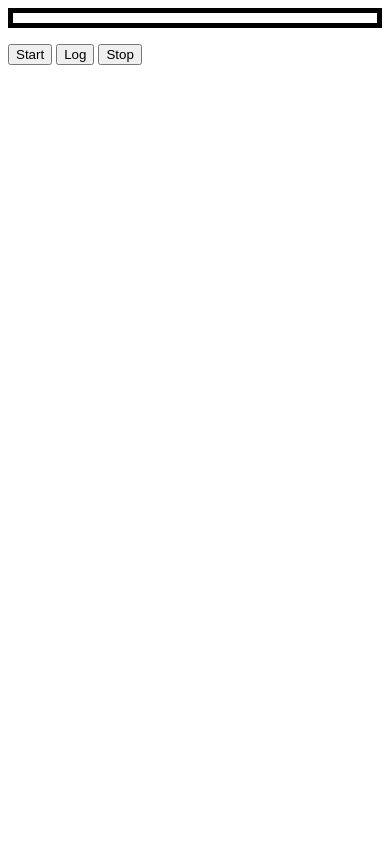
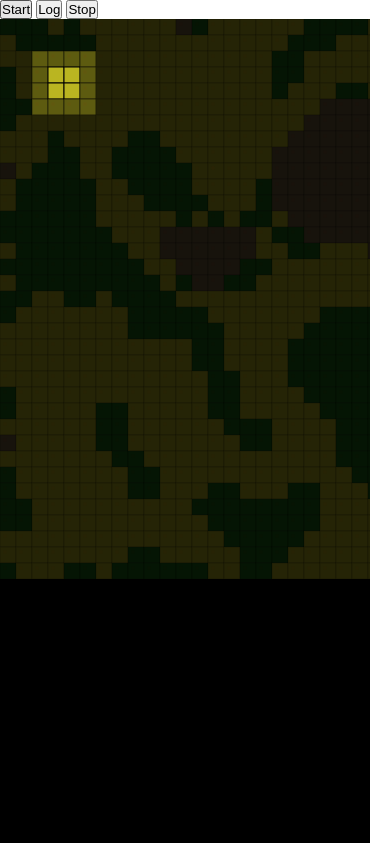
Before and after one commit to gtrabbit/resource-management, a plain HTML site: page index.html in a window 390 px wide. Drawn offline with Linux system fonts and the light colour scheme.

Commit message:
feat: clicking map converts tiles
First step toward actual player interaction. Clicking
the map (only those tiles visible from the home are
interactive) now converts wilds to civic.

```diff
--- a/index.html
+++ b/index.html
@@ -10,10 +10,6 @@
 
 	<main>
 
-		<div class="map" id="map"> </div>
-		<p id="resources">
-
-		</p>
 		<button id="grow"> Start </button>
 		<button id="log"> Log </button>
 	 	<button id="stop"> Stop </button>
--- a/js/core/Civic.js
+++ b/js/core/Civic.js
@@ -1,7 +1,7 @@
 define(['core/Square'], function(Square){
 	return class Civic extends Square {
-		constructor(x, y, maxWidth, maxHeight, terrain){
-			super(x, y, maxWidth, maxHeight, terrain);
+		constructor(x, y, grid, terrain){
+			super(x, y, grid, terrain);
 			this.usage = 'field';
 			this.type = 'civic';
 			this.currentThreat = 0;
@@ -11,6 +11,15 @@ define(['core/Square'], function(Square){
 		build(structure){
 			this.usage = structure;
 		}
+
+		render(){
+			this.ui.alpha = 1;
+
+		}
+
+		setListener(){
+
+		}
 	}
 
 
--- a/js/core/Game.js
+++ b/js/core/Game.js
@@ -1,23 +1,29 @@
-define(['home/Home'], function(Home){
+define(function(){
 
 
 	return class Game{
-		constructor(growthRate, width, height, stage){
+		constructor(growthRate, width, height, stage, renderer){
 			this.growthRate = growthRate;
 			this.width = width;
 			this.height = height;
-			this.stage = stage
+			this.stage = stage;
+			this.renderer = renderer;
+			this.turns = 0;
 
 		}
 
 
+
 		update(){
+			this.turns++;
+			this.grid.home.update();
 			this.grid.update();
-	    	this.home.update();
+			this.render();
+			console.log(this.turns)
+
 		}
 
-		render(){
-			this.stage.removeChildren();
+		setStage(){
 			this.grid.rows.forEach((a,j)=>{
 				a.forEach((b,k)=>{
 					b.makeUI();
@@ -26,6 +32,10 @@ define(['home/Home'], function(Home){
 			})
 		}
 
+		render(){
+			this.renderer.render(this.stage);
+		}
+
 	}
 
 })
--- a/js/core/Grid.js
+++ b/js/core/Grid.js
@@ -1,36 +1,43 @@
 define(['core/Wilds', 'home/Home', 'core/Civic', 'core/Terrain'],
 	function(Wilds, Home, Civic, Terrain){
 	return class Grid{
-		constructor(height, width, growthRate, homeStart){
-			this.height = height;
-			this.width = width;
+		constructor(game, homeStart){
+			this.height = game.height;
+			this.width = game.width;
 			this.rows = [];
-			this.growthRate = growthRate;
+			this.growthRate = game.growthRate;
+			this.game = game;
 			this.buildMap();
 			this.home = this.makeHome(homeStart, homeStart.map(a=>a+1));
 		}
 
 		makeHome(homeStart, homeEnd){
-			let home = new Home(this, homeStart, homeEnd, {'food': 5});
+			let home = new Home(this, homeStart, homeEnd,
+			{'food': 20, 'wood': 10, 'silver': 50},
+			{'farmers': 2, 'militia': 2, 'artisans': 1, 'commoners': 2, 'woodsmen': 1});
 			for (let x = homeStart[0]; x <= homeEnd[0]; x++){
 				for (let y = homeStart[1]; y <= homeEnd[1]; y++){
 					let starter = new Civic(
 						x,
 					 	y,
-					 	this.width,
-					 	this.height,
+					 	this,
 					 	this.rows[x][y].terrain);
-
+					this.convertTile([x,y], starter)
 					home.territory.push(starter);
-					this.convertTile([x,y], starter)
 				}
 			}
+			home.territory[0].terrain = 'field'
 			home.territory[0].build('farm');
 			return home
 		}
 
 		convertTile(coords, tile){
-			this.rows[coords[0]].splice(coords[1], 1, tile);
+			this.game.stage.removeChild(this.rows[coords[0]].splice(coords[1], 1, tile))
+			tile.makeUI();
+			this.game.stage.addChild(tile.ui);
+			if (this.home && tile.type === 'civic'){
+				this.home.territory.push(tile);
+			}
 		}
 
 		update(){
@@ -45,29 +52,26 @@ define(['core/Wilds', 'home/Home', 'core/Civic', 'core/Terrain'],
 // TODO: Store the functions for each switch case in individual files
 
 		updateTile(tile){
-			switch(tile.type){
-				case 'wilds':
-					let chance = 0;
-					tile.getNeighbors().forEach((a) => {
-						let square = this.rows[a[0]][a[1]];
-						chance += square.hasOwnProperty('dangerValue') ? square.getDanger() : 1;
-						})
-					if (chance > (Math.random() * (tile.growthRate * 40)) + 7.5) tile.setDanger(this.getDanger() + 1);
-					break;
+			if (tile.type === 'wilds'){
+				let chance = 0;
+				let value = 1;
+				tile.getNeighbors().forEach((a) => {
+					let square = this.rows[a[0]][a[1]];
+					chance += square.hasOwnProperty('dangerValue') ? square.getDanger() : 1;
+					})
+				if (tile.terrain === 'hills') chance * 3 && value++;
+				if (tile.terrain === 'forest') chance * 2 && value++;
+				if (chance > (Math.random() * (tile.growthRate * 60)) + 7.5){
+					tile.setDanger(tile.getDanger() + value);
+				}
+			} else {
+				// civic tiles just do nothing? for now at least
+				//though this could be the place where we decide if
+				//a civic tile will be destroyed by the wilds
+			}
 
-				case 'civic':
-					switch(this.usage){
-						case 'farm':
-							this.home.addResource('food', 1);
-							break;
-						default:
-							break;
-					}
+			tile.render();
 
-					break;
-				default:
-					return;
-			}
 		}
 
 		buildMap(){
@@ -75,7 +79,7 @@ define(['core/Wilds', 'home/Home', 'core/Civic', 'core/Terrain'],
 				let col = [];
 				this.rows.push(col)
 				for (let y = 0; y < this.height; y++){
-					let square = new Wilds(x, y, this.height, this.width, 'field', this.growthRate);
+					let square = new Wilds(x, y, this, 'field', this.growthRate);
 					col.push(square);
 				}
 			}
--- a/js/core/Square.js
+++ b/js/core/Square.js
@@ -1,14 +1,15 @@
 define(['core/Game', 'libs/pixi.min'], function(Game){
 	return class Square {
-		constructor(x, y, maxWidth, maxHeight, terrainType){
+		constructor(x, y, grid, terrainType){
 				this.coords = [x, y];
 				this.UID = "" + x + y;
-				this.maxWidth = maxWidth;
-				this.maxHeight = maxHeight;
+				this.grid = grid;
+				this.maxWidth = grid.width;
+				this.maxHeight = grid.height;
 				this.neighbors = this.setNeighbors(x, y);
 				this.terrain = terrainType;
 				this.isExplored = false;
-				this.squareSize = 9;
+				this.squareSize = 16;
 			}
 
 		getNeighbors(){
@@ -33,14 +34,34 @@ define(['core/Game', 'libs/pixi.min'], function(Game){
 					break;
 			}
 
-			ui.lineStyle(1, 0xFFFFFF, 0.5);
+
+			ui.lineStyle(1, 0x000, 1);
 			ui.drawRect(
-				this.coords[0]*this.squareSize,
-				this.coords[1]*this.squareSize,
+				0,
+				0,
 				this.squareSize,
 				this.squareSize)
+
 			ui.endFill();
+			ui.x = this.coords[0]*this.squareSize;
+			ui.y = this.coords[1]*this.squareSize;
+
+
+			let dot = new PIXI.Graphics();
+			dot.beginFill(0xFF0000);
+
+			dot.drawCircle(0, 0, 2);
+			dot.endFill();
+			dot.alpha = 0;
+			dot.x = 5;
+			dot.y = 5;
+			ui.addChild(dot)
 			this.ui = ui;
+			this.setListener()
+		}
+
+		setListener(){
+
 		}
 
 		setNeighbors(x, y){
--- a/js/core/Terrain.js
+++ b/js/core/Terrain.js
@@ -15,7 +15,6 @@ define({
 			grid.forEach((a,j)=>{
 				a.forEach((b,k)=>{
 					let neighbors = b.getNeighbors();
-
 					let environs = {
 						forest: 0,
 						hills: 0,
@@ -26,6 +25,8 @@ define({
 					})
 					if (environs.hills > 3){
 						b.terrain = 'hills';
+					} else if (x > 2 && b.terrain === 'hills' && environs.forest > 2){
+						b.terrain = 'forest';
 					} else if (environs.forest > 5){
 						b.terrain = 'forest';
 					} else if (x > 2 && environs.field > 4 || x > 4){
@@ -35,11 +36,15 @@ define({
 			})
 		}
 
-
+		this.checkMap(grid, size)
 
 	},
 
-	checkMap(grid){
+
+//TODO: complete this function, telling map to re-generate
+//		if we don't have enough of each tile type... which
+//   	should be a % of total land area.
+	checkMap(grid, size){
 		let environs = {
 						forest: 0,
 						hills: 0,
@@ -51,12 +56,28 @@ define({
 			})
 		})
 
+		if (environs.forest < size/7 || environs.hills < size/9){
+			this.resetAll(grid);
+			this.generateTerrain(grid);
+		}
+
 
 	},
 
-	tryRandom(grid, size){
+	resetAll(grid){
+		console.log('infinite loop?')
+		grid.forEach(a=>{
+			a.forEach(b=>{
+				this.resetTile(b);
+			})
+		})
+	},
 
+
+	resetTile(tile){
+		tile.terrain = 'field'
 	},
+
 
 	firstIteration(grid, size){
 
--- a/js/core/Wilds.js
+++ b/js/core/Wilds.js
@@ -1,7 +1,7 @@
-define(['core/Square'], function(Square){
+define(['core/Square', 'core/Civic'], function(Square, Civic){
 	return class Wilds extends Square{
-			constructor(x, y, maxWidth, maxHeight, terrain, growthRate){
-				super(x, y, maxWidth, maxHeight, terrain);
+			constructor(x, y, grid, terrain, growthRate){
+				super(x, y, grid, terrain);
 				this.dangerValue = 1;
 				this.growthRate = growthRate;
 				this.type = "wilds"
@@ -17,8 +17,34 @@ define(['core/Square'], function(Square){
 			}
 
 			takeTurn(){
+				this.render();
+			}
 
-				this.render();
+			setListener(){
+				this.ui.on('pointerup', this.showOptions.bind(this));
+			}
+
+			showOptions(){
+				console.log('click!')
+				let starter = new Civic(
+						this.coords[0],
+					 	this.coords[1],
+					 	this.grid,
+					 	this.terrain);
+				this.grid.convertTile(this.coords, starter);
+				this.grid.game.update();
+			}
+
+			render(){
+				if (!this.isExplored){
+					this.ui.alpha = 0.2
+				} else {
+					this.ui.alpha = 0.5;
+					this.ui.interactive = true;
+					this.ui.buttonMode = true;
+				}
+
+				this.ui.children[0].alpha = this.getDanger()/20;
 			}
 
 		}
--- a/js/home/Home.js
+++ b/js/home/Home.js
@@ -1,19 +1,121 @@
 define(['core/Civic'], function(Civic){
 
 	return class Home {
-		constructor(grid, topLeft, botRight, startingResources){
+		constructor(grid, topLeft, botRight, startingResources, startingPopulation){
 			this.territory = [];
 			this.resources = startingResources;
 			this.grid = grid;
 			this.baseDefense = 10;
+			this.population = startingPopulation;
+			this.popGrowth = 0;
+			this.caps = {
+				'farmers': 10,
+				'artisans': 5,
+				'woodsmen': 8,
+				'militia': 5,
+				'commoners': Infinity,
+				'total': 50
+			}
+			this.costs = {
+				farmers: {
+					'silver': -1,
+					'food': 5,
+					'popGrowth': 0.04
+				},
+				militia: {
+					'silver': -2,
+					'food': -2,
+					'popGrowth': 0
+				},
+				artisans: {
+					'food': -2,
+					'silver': 5,
+					'popGrowth': 0.05
+				},
+				commoners: {
+					'food': -1,
+					'popGrowth': 0.1
+				},
+				woodsmen: {
+					'food': -1,
+					'silver': -1,
+					'wood': 5,
+					'popGrowth': 0.02
+				}
+			}
+
+
+			this.display = this.makeDisplay();
+
 		}
 
-		addResource(type, amount){
-			this.resources[type] += amount;
+		addResource(typeAmount){
+			Object.keys(typeAmount)
+				.filter(a=>(a !== 'popGrowth'))
+				.forEach(a=>{
+					this.resources[a] += typeAmount[a];
+				})
+		}
+
+		makeDisplay(){
+
 		}
 
 		getResources(type){
 			return this.resources[type];
+		}
+
+		checkCost(cost){
+			return cost.length === 0 || Object.keys(cost)
+				.filter(a=>(a !== 'popGrowth'))
+				.every(a=>(this.resources[a] >= -cost[a]))
+		}
+
+		disband(citizen){
+			this.population[citizen]--;
+			this.population.commoners++;
+		}
+
+		getTotalPopulation(){
+
+			return Object.keys(this.population)
+				.reduce((a, b)=>(a+this.population[b]), 0)
+		}
+
+		addCitizen(citizen){
+			if (this.caps[citizen] > this.population[citizen]
+				&& this.caps.total > this.getTotalPopulation() - this.population.militia)
+				{
+				this.population[citizen] += 1;
+			} else {
+				return false;
+			}
+		}
+
+		update(){
+			let popDef = 0;
+			for (let key in this.population){
+				for (let x = 0; x < this.population[key]; x++){
+					if (this.checkCost(this.costs[key])){
+						this.addResource(this.costs[key])
+						this.popGrowth += this.costs[key].popGrowth;
+						if (this.popGrowth > 1){
+							this.popGrowth --;
+							this.addCitizen('commoners');
+						}
+						popDef += key === 'militia' ? 4 : 0;
+						popDef += key === 'woodsmen' ? 1 : 0;
+					} else {
+						this.disband(key)
+					}
+				}
+			}
+			this.determineLosses(popDef + this.baseDefense);
+		}
+
+		determineLosses(def){
+			this.findPerimeterDanger(this.territory)
+
 		}
 
 		findPerimeterDanger(territory){
--- a/js/main.js
+++ b/js/main.js
@@ -6,20 +6,27 @@ requirejs.config({
 requirejs(['core/Game', 'core/Grid', 'libs/pixi.min'],
 
 	function(Game, Grid){
-		const renderer = PIXI.autoDetectRenderer(256, 256);
+		const renderer = PIXI.autoDetectRenderer(window.innerWidth-20, window.innerHeight-20);
 		document.body.appendChild(renderer.view);
 		const stage = new PIXI.Container();
+		document.getElementById('grow').addEventListener('click', function(){
+			thisGame.update();
+			//renderer.render(stage)
+		})
+		document.getElementById('log').addEventListener('click', function(){
+			console.log(thisGame)
+		})
 
 
 
 
-		let thisGame = new Game(5, 25, 25, stage)
-		thisGame.grid = new Grid(thisGame.height, thisGame.width, thisGame.growthRate, [3, 3]);
+		let thisGame = new Game(5, 35, 35, stage, renderer)
+		thisGame.grid = new Grid(thisGame, [3, 3]);
 
-		thisGame.render();
+		thisGame.setStage();
+		thisGame.update();
 
-		console.log(thisGame)
-		renderer.render(stage)
+
 	}
 
 );
--- a/style.css
+++ b/style.css
@@ -1,18 +1,4 @@
-.square {
-height: 5px;
-width: 5px;
-border: solid black 1px;
-display: inline-block;
-background: black;
-opacity: 0;
-color: red;
-line-height: 5px;
-overflow: hidden;
-float: left;
+* {
+	margin: 0;
+	padding: 0;
 }
-
-.map {
-padding: 5px;
-border: solid black 5px;
-
-}
```
